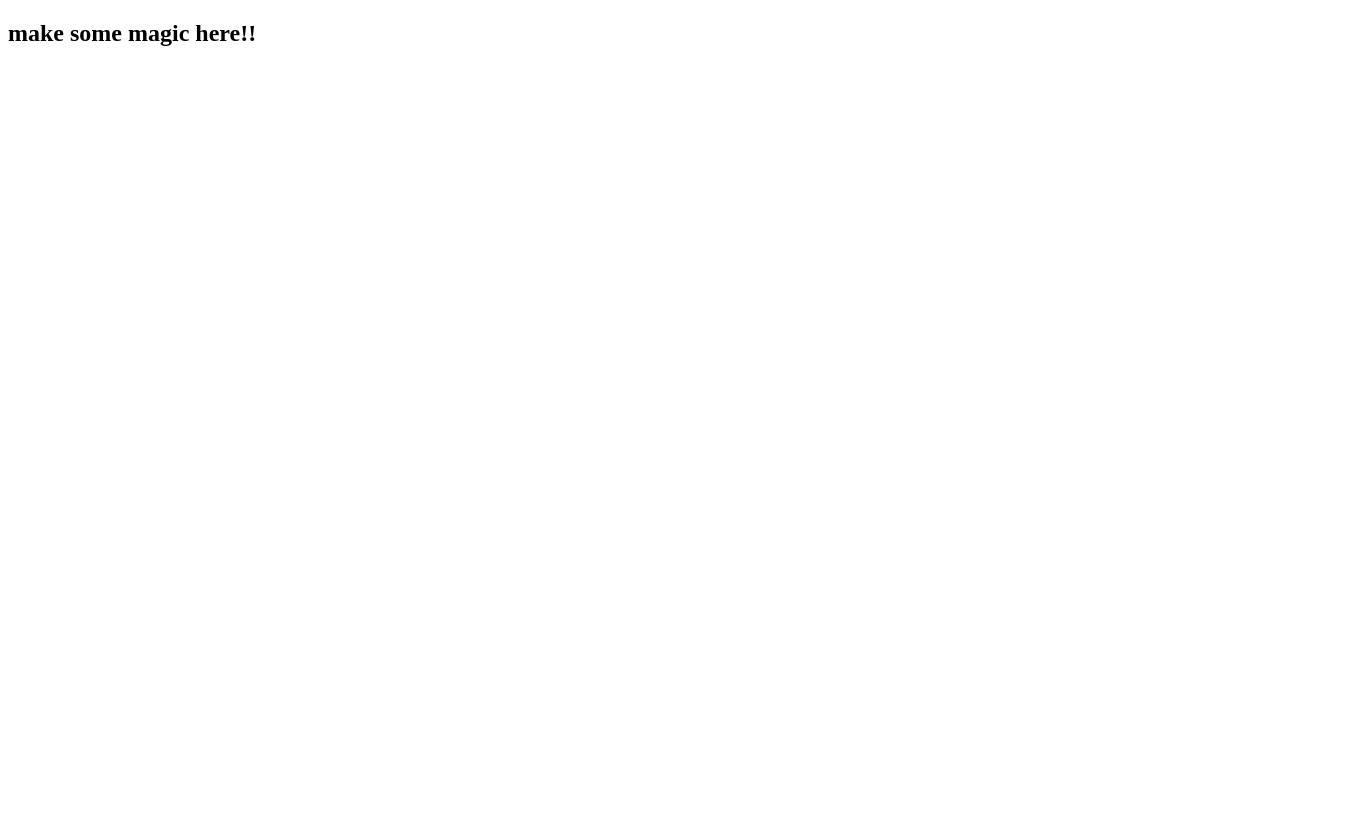
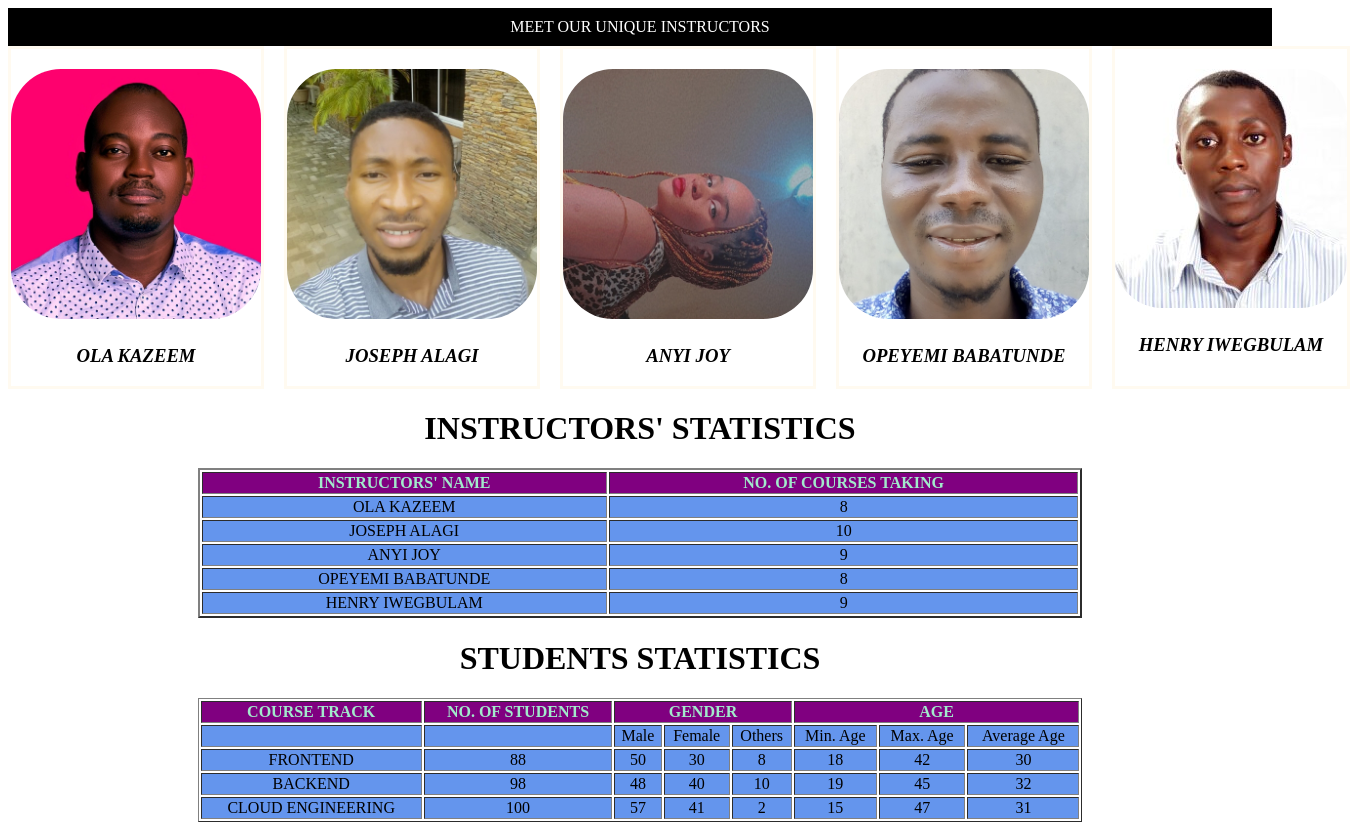
Before and after one commit to Joseph-Alagi-Okebe/Team-School-Stat344, a plain HTML site: page index.html in a window 1280 px wide. Shown: the whole page, 1350 px wide, since content can reach past the window. Before the commit the page ends 800 px from the top, so only its background shows below. Drawn offline with Linux system fonts and the light colour scheme.

Commit message:
Latest Update.

```diff
--- a/app.mjs
+++ b/app.mjs
@@ -1,10 +1,10 @@
 function startApp() {
+
     // Your entire app should not necessarily be coded inside this
     // single function (though there's no penalty for that),
     // so create and use/call additional functions from here
 
-    // pls remove the below and make some magic in here!
-    console.log('make magic in here!');
+    // pls remove the below and make some magic in here
 
     const header = document.querySelector('h2');
     if(header) {
--- a/index.html
+++ b/index.html
@@ -1,19 +1,205 @@
 <!DOCTYPE html>
 <html lang="en">
+
 <head>
-    <meta charset="UTF-8">
-    <meta http-equiv="X-UA-Compatible" content="IE=edge">
-    <meta name="viewport" content="width=device-width, initial-scale=1.0">
-    <title>Name of chosen challenge</title>
+  <meta charset="UTF-8">
+  <meta http-equiv="X-UA-Compatible" content="IE=edge">
+  <meta name="viewport" content="width=device-width, initial-scale=1.0">
+  <title>SchoolStat344</title>
 
-    <link rel="stylesheet" href="style.css">
+  <link rel="stylesheet" href="style.css">
 </head>
+
 <body>
 
-    <h2>make some magic here!!</h2>
+  <header class="title">MEET OUR UNIQUE INSTRUCTORS</header>
+    <section class="grid-container">
+      <div>
+        <h1>
+            <img src="./Kazeem.JPG" width="250" height="250" alt="Kazeem's Picture"/>
+        </h1>
 
-    <!-- // ============= EEND DO NOT EDIT ============== // -->
-    <script src="index.mjs" type="module"></script>
-    <!-- // ============= EEND DO NOT EDIT ============== // -->
+        <h3>OLA KAZEEM</h3>
+
+     </div>
+
+      <div>
+       <h1>
+            <img src="./Joseph.JPG" width="250" height="250" alt="Joseph's Picture">
+       </h1>
+
+       <h3>JOSEPH ALAGI</h3>
+
+
+      </div>
+      <div>
+        <h1>
+            <img src="./Joy.JPG" width="250" height="250" alt="Joy's Picture">
+        </h1>
+        <h3>ANYI JOY</h3>
+
+      </div>
+      <div>
+        <h1>
+            <img src="./Opeyemi.JPG" width="250" height="250" alt="Opeyemi's Picture">
+        </h1>
+        <h3>OPEYEMI BABATUNDE</h3>
+      </div>
+      <div>
+        <h1>
+          <img src="./Henry.JPG" alt="Henry's Picture">
+        </h1>
+
+        <h3>HENRY IWEGBULAM</h3>
+      </div>
+    </section>
+
+    <h1>INSTRUCTORS' STATISTICS</h1>
+
+    <table border="2">
+        <thead>
+            <tr>
+                <th>
+                    INSTRUCTORS' NAME
+                </th>
+                <th>
+                    NO. OF COURSES TAKING
+                </th>
+            </tr>
+        </thead>
+
+        <tbody>
+            <tr>
+                <td>
+                    OLA KAZEEM
+                </td>
+                <td id="sort">
+                    8
+                </td>
+
+            </tr>
+        </tbody>
+
+        <tbody>
+            <tr>
+                <td>
+                    JOSEPH ALAGI
+                </td>
+                <td id="sort">
+                    10
+                </td>
+
+            </tr>
+        </tbody>
+
+        <tbody>
+            <tr>
+                <td>
+                    ANYI JOY
+                </td>
+                <td id="sort">
+                    9
+                </td>
+
+            </tr>
+        </tbody>
+
+        <tbody>
+            <tr>
+                <td>
+                    OPEYEMI BABATUNDE
+                </td>
+                <td id="sort">
+                    8
+                </td>
+
+            </tr>
+        </tbody>
+
+        <tbody>
+            <tr>
+                <td>
+                    HENRY IWEGBULAM
+                </td>
+                <td id="sort">
+                    9
+                </td>
+
+            </tr>
+        </tbody>
+
+    </table>
+
+    <h1>STUDENTS STATISTICS</h1>
+
+    <table border="1">
+        <thead>
+            <tr>
+                <th rowspan="2">COURSE TRACK</th>
+                <th>NO. OF STUDENTS</th>
+                <th colspan="3">GENDER</th>
+                <th colspan="3">AGE</th>
+
+            </tr>
+        </thead>
+
+        <tbody>
+            <tr>
+                <td></td>
+                <td></td>
+                <td>Male</td>
+                <td>Female</td>
+                <td>Others</td>
+                <td>Min. Age</td>
+                <td>Max. Age</td>
+                <td>Average Age</td>
+            </tr>
+        </tbody>
+
+        <tbody>
+            <tr>
+                <td>FRONTEND</td>
+                <td>88</td>
+                <td>50</td>
+                <td>30</td>
+                <td>8</td>
+                <td>18</td>
+                <td>42</td>
+                <td>30</td>
+            </tr>
+        </tbody>
+
+        <tbody>
+            <tr>
+                <td>BACKEND</td>
+                <td>98</td>
+                <td>48</td>
+                <td>40</td>
+                <td>10</td>
+                <td>19</td>
+                <td>45</td>
+                <td>32</td>
+            </tr>
+
+        <tbody>
+            <tr>
+                <td>CLOUD ENGINEERING</td>
+                <td>100</td>
+                <td>57</td>
+                <td>41</td>
+                <td>2</td>
+                <td>15</td>
+                <td>47</td>
+                <td>31</td>
+            </tr>
+        </tbody>
+        </tbody>
+    </table>
+
+
+  <!-- // ============= END DO NOT EDIT ============== // -->
+  <script src="index.mjs" type="module"></script>
+  <!-- // ============= END DO NOT EDIT ============== // -->
 </body>
+
 </html>
--- a/style.css
+++ b/style.css
@@ -0,0 +1,58 @@
+.grid-container{
+    display: grid;
+    grid-template-columns: repeat(5, 1fr);
+    /* height: 300px; */
+    /* grid-template-rows: minmax(200px, auto); */
+    gap: 50px 20px;
+    /* column-gap: 30px;
+    row-gap: 30px; */
+    text-align: center;
+    font-style: italic;
+}
+
+div {
+    border: 3px solid floralwhite;
+}
+
+/* html{
+    background-color:pink;
+} */
+
+img{
+    border-radius: 20%;
+}
+.title{
+    text-align: center;
+    background-color: black;
+    color: white;
+    border: 20px;
+    margin: auto;
+    padding: 10px;
+}
+
+
+h1{
+    text-align: center;
+}
+
+h2{
+    color: #7b3433;
+}
+
+table{
+    text-align: center;
+    margin-left: auto;
+    margin-right: auto;
+    width: 70%;
+    height: 10px;
+}
+
+tr th{
+    background-color: purple;
+    color: #a2eacb;
+}
+
+tr td{
+    background-color: cornflowerblue;
+    color: black;
+}
```
Also changed, not shown: Henry.JPG (added), Joseph.JPG (added), Joy.JPG (added), Kazeem.JPG (added), Opeyemi.JPG (added), 3 other files.
